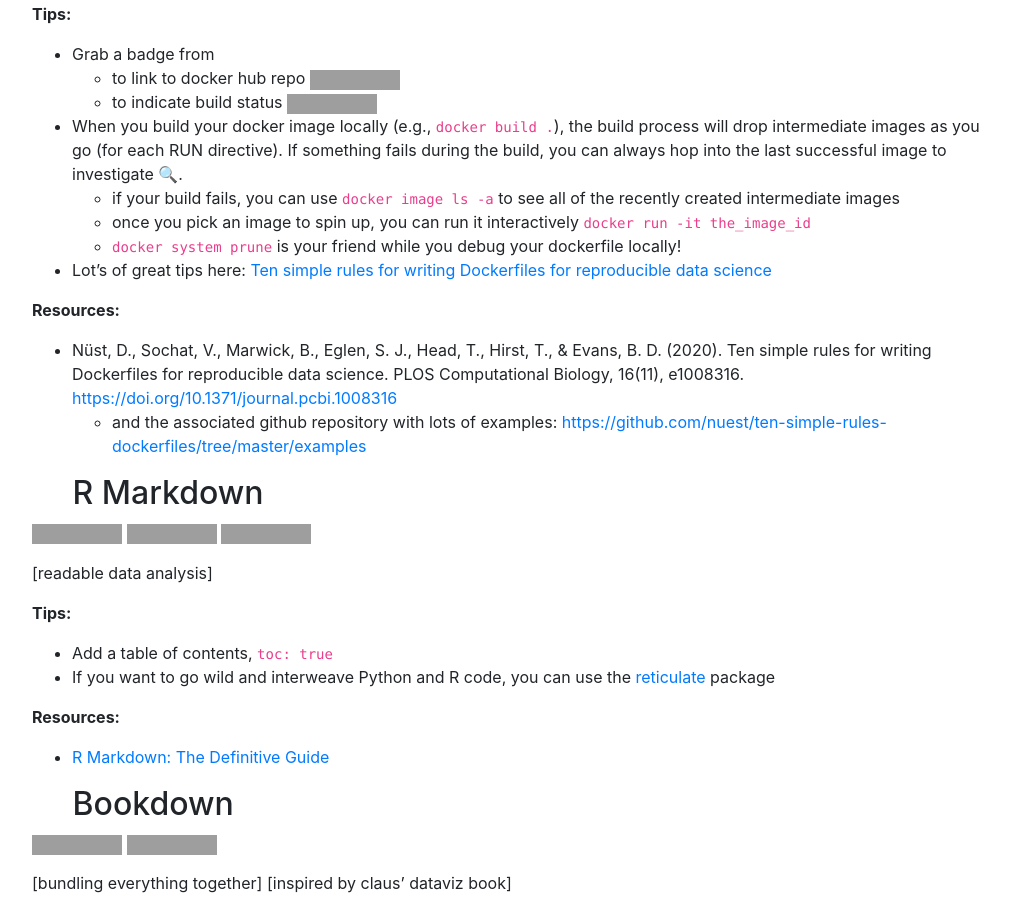
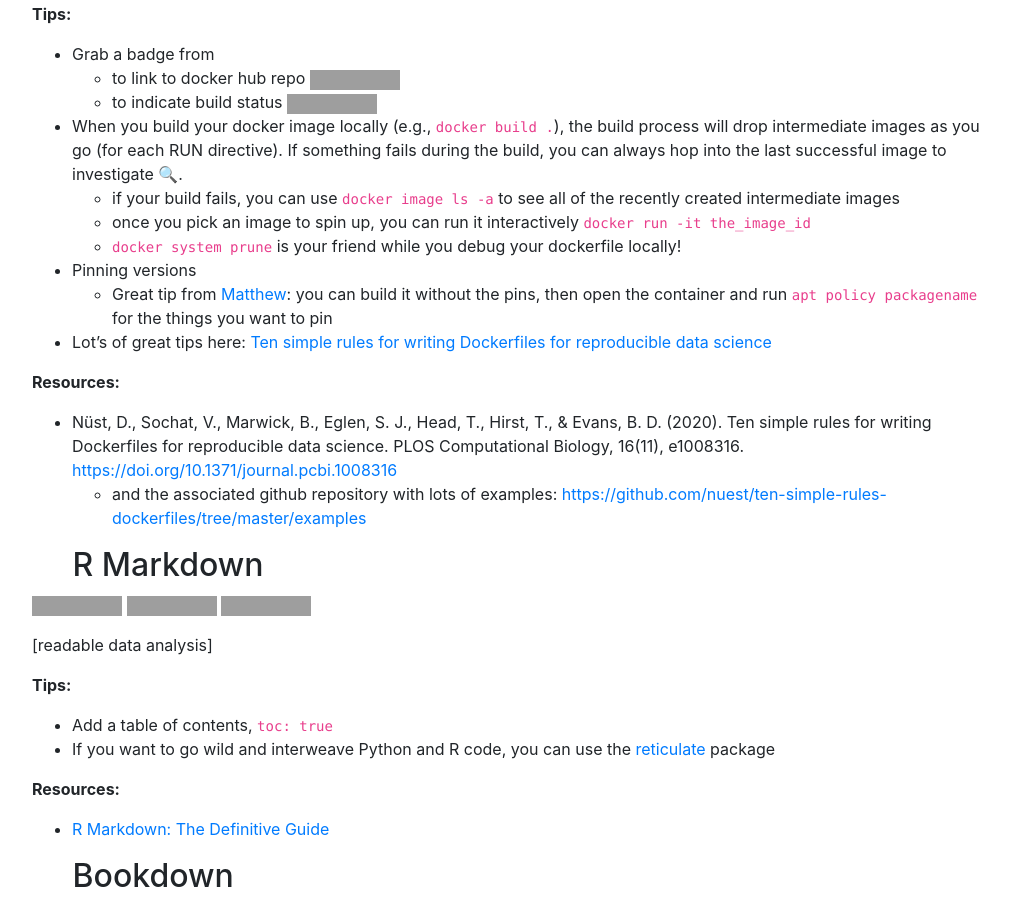
Before and after one commit to amlalejini/amlalejini.github.io, a Jekyll site: the page built from _posts/2020-12-13-supplemental++.md, in a window 1280 px wide and 900 px high, scrolled down 4236 px, cut to the strip 0-900 px from the top of the window. Shown: the whole strip, without its empty margins (133-1143 px from the left). Built offline with Jekyll 4.4.1, drawn with Linux system fonts in a browser that asks for light colours; nearby versions of some CDN libraries; grey boxes are pictures that could not be loaded.

Commit message:
add matthew's tip to 2020-12-13 post

```diff
--- a/_posts/2020-12-13-supplemental++.md
+++ b/_posts/2020-12-13-supplemental++.md
@@ -144,6 +144,8 @@ You can stick your Dockerfile in your GitHub repo, and Docker Hub will watch for
   - if your build fails, you can use `docker image ls -a` to see all of the recently created intermediate images
   - once you pick an image to spin up, you can run it interactively `docker run -it the_image_id`
   - `docker system prune` is your friend while you debug your dockerfile locally!
+- Pinning versions
+  - Great tip from [Matthew](https://twitter.com/morenomatthewa): you can build it without the pins, then open the container and run `apt policy packagename` for the things you want to pin
 - Lot's of great tips here: [Ten simple rules for writing Dockerfiles for reproducible data science](https://doi.org/10.1371/journal.pcbi.1008316)
 
 **Resources:**
```
